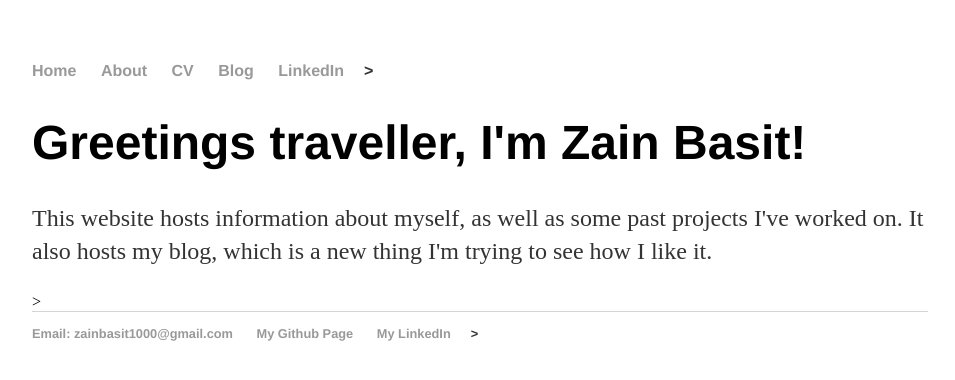
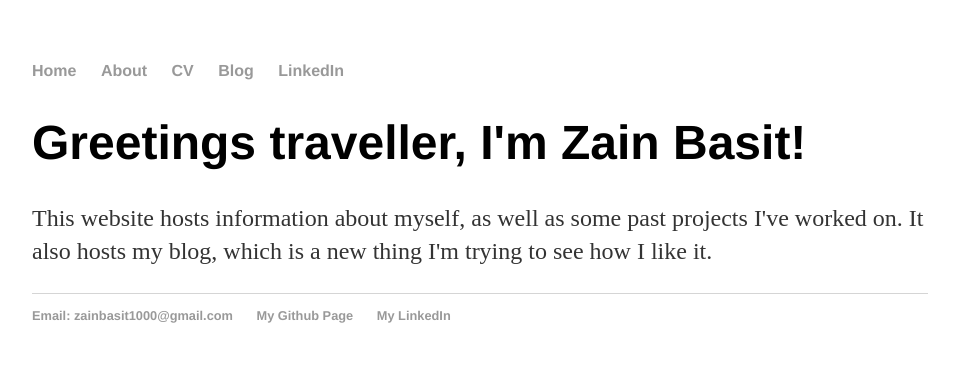
Before and after one commit to Zain-Basit/zain-basit.github.io, a Jekyll site: the page built from index.html, in a window 1280 px wide. Shown: the top 380 px of the page, without its empty margins (160-1115 px from the left). Built offline with Jekyll 4.4.1, drawn with Linux system fonts in a browser that asks for light colours.

Commit message:
Changes to header/footer

```diff
--- a/_layouts/default.html
+++ b/_layouts/default.html
@@ -18,7 +18,7 @@
 	        	<li><a href="/about">About</a></li>
         		<li><a href="/cv">CV</a></li>
 				<li><a href="/blog">Blog</a></li>
-				<li><a href="www.linkedin.com/in/zainbasit1" target="_blank">LinkedIn</a></li>>
+				<li><a href="www.linkedin.com/in/zainbasit1" target="_blank">LinkedIn</a></li>
     		</ul>
 		</nav>
 
@@ -32,7 +32,7 @@
     		<ul>
         		<li><a href="mailto:zainbasit1000@gmail.com">Email: zainbasit1000@gmail.com</a></li>
 				<li><a href="https://github.com/zain-basit" target="_blank">My Github Page</a></li>
-				<li><a href="www.linkedin.com/in/zainbasit1" target="_blank">My LinkedIn</a></li>>
+				<li><a href="https://www.linkedin.com/in/zainbasit1" target="_blank">My LinkedIn</a></li>
 			</ul>
 		</footer>
 
--- a/index.html
+++ b/index.html
@@ -8,6 +8,6 @@ title: Zain Basit
 	<p>This website hosts information about myself, as well as some past projects I've worked on. It also hosts my blog, which is a new thing I'm trying
 		to see how I like it.</p>
 
-	<!--TODO: Add a mugshot of myself so people know what I look like -->>
+	<!--TODO: Add a mugshot of myself so people know what I look like -->
 
 </div><!-- /.blurb -->
```
